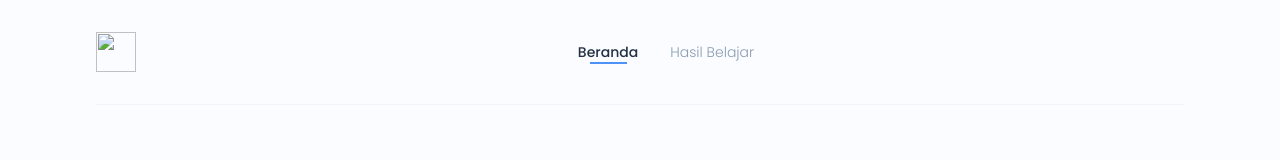
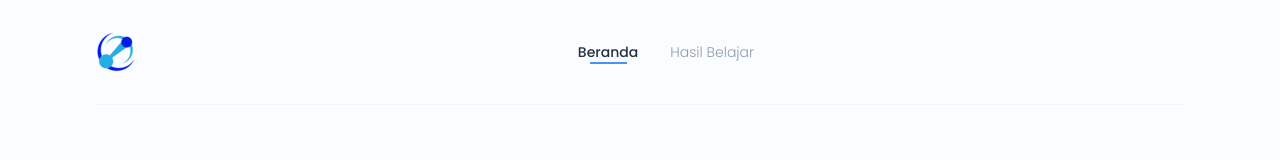
Before and after one commit to arysudaratmaja/arysudaratmaja.github.io, a plain HTML site: page index.html in a window 1280 px wide. Shown: the top 160 px of the page. Drawn offline with nearby package versions, Linux system fonts and the light colour scheme; files whose address does not match are found by name.

Commit message:
Update index.html

```diff
--- a/index.html
+++ b/index.html
@@ -396,7 +396,7 @@
       <nav class="navbar navbar-expand-lg navbar-light">
         <a href="#">
           <img style="margin-right: 0.75rem"
-            src="http://localhost/webpersonal/pti.png" width="40" height="40" />
+            src="pti.png" width="40" height="40" />
         </a>
         <button class="navbar-toggler border-0" type="button" data-bs-toggle="modal" data-bs-target="#targetModal-item">
           <span class="navbar-toggler-icon"></span>
```
